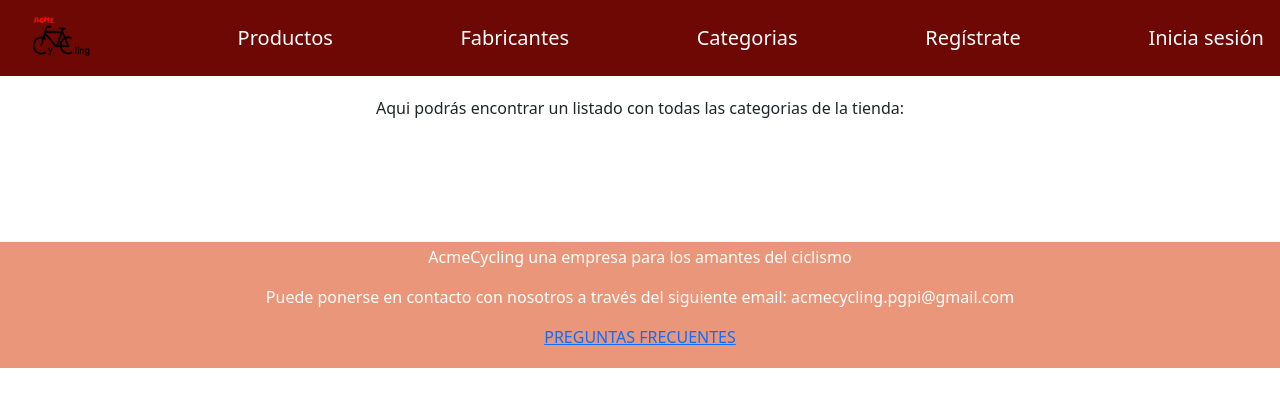
After one commit to pabsanper/ACME-Cycling, a Django app: page /categorias/ in a window 1280 px wide. The commit adds this page. Shown: the top 407 px of the page. Run offline with Django 3.2, Linux system fonts and the light colour scheme; data that the repository does not hold is empty; some libraries are stand-ins or nearby versions.

Commit message:
feat: organización de la tienda en categorias

```diff
--- a/ProyectoDjango/ACMECycling/ACMECycling/urls.py
+++ b/ProyectoDjango/ACMECycling/ACMECycling/urls.py
@@ -28,6 +28,9 @@ urlpatterns = [
     path('fabricantes/', views_pr.listar_fabricantes, name="Fabricantes"),
     path('fabricantes/<int:id_fabricante>/', views_pr.listar_productos_fabricante),
 
+    path('categorias/', views_pr.listar_categorias, name="Categorias"),
+    path('categorias/<int:id_categoria>/', views_pr.listar_productos_categoria),
+
     path('catalogo/producto/<int:id_producto>',views_pr.detalles_productos, name='Detalles'),
     path('pagos/<int:venta_id>',views_fin.pago, name='Pago'),
     path('cargo/<int:venta_id>',views_fin.cargo, name='Cargo'),
--- a/ProyectoDjango/ACMECycling/producto/templates/base.html
+++ b/ProyectoDjango/ACMECycling/producto/templates/base.html
@@ -154,6 +154,7 @@
 
     <a class="navbar-brand" href="{% url 'Tienda' %}">Productos</a>
     <a class="navbar-brand" href="{% url 'Fabricantes' %}">Fabricantes</a>
+    <a class="navbar-brand" href="{% url 'Categorias' %}">Categorias</a>
 
 
 
--- /dev/null
+++ b/ProyectoDjango/ACMECycling/producto/templates/listadoCategorias.html
@@ -0,0 +1,29 @@
+{% extends "base.html" %}
+
+{% load static %}
+
+{% block content %}
+
+    <div class="row">
+        <p style="text-align:center;">Aqui podrás encontrar un listado con todas las categorias de la tienda:</p>
+    </div>
+
+
+
+    <div class="row">
+            <div class="row">
+                <ul>
+                    {% for categoria in categorias%}
+                    <li class="fabricante">
+                        <a href='{{categoria.id}}' style="text-decoration:none; color: black; font-size:25px;">
+                            {{ categoria.nombre }}
+                        </a>
+                    </li>
+                    {% endfor %}
+                </ul>
+            </div>
+    </div>
+
+
+
+{% endblock %}
--- a/ProyectoDjango/ACMECycling/producto/views.py
+++ b/ProyectoDjango/ACMECycling/producto/views.py
@@ -37,7 +37,16 @@ def listar_fabricantes(request):
     fabricantes = Fabricante.objects.all()
     return render(request, 'listadoFabricantes.html', {'fabricantes': fabricantes})
 
+def listar_categorias(request):
+    categorias = Categoria.objects.all()
+    return render(request, 'listadoCategorias.html', {'categorias': categorias})
+
 def listar_productos_fabricante(request, id_fabricante):
     fabricante = get_object_or_404(Fabricante, id=id_fabricante)
     productos = Producto.objects.filter(fabricante__nombre__icontains = fabricante)
     return render(request, 'catalogo.html', {'productos': productos})
+
+def listar_productos_categoria(request, id_categoria):
+    categoria = get_object_or_404(Categoria, id=id_categoria)
+    productos = Producto.objects.filter(categoria__nombre__icontains = categoria)
+    return render(request, 'catalogo.html', {'productos': productos})
```
